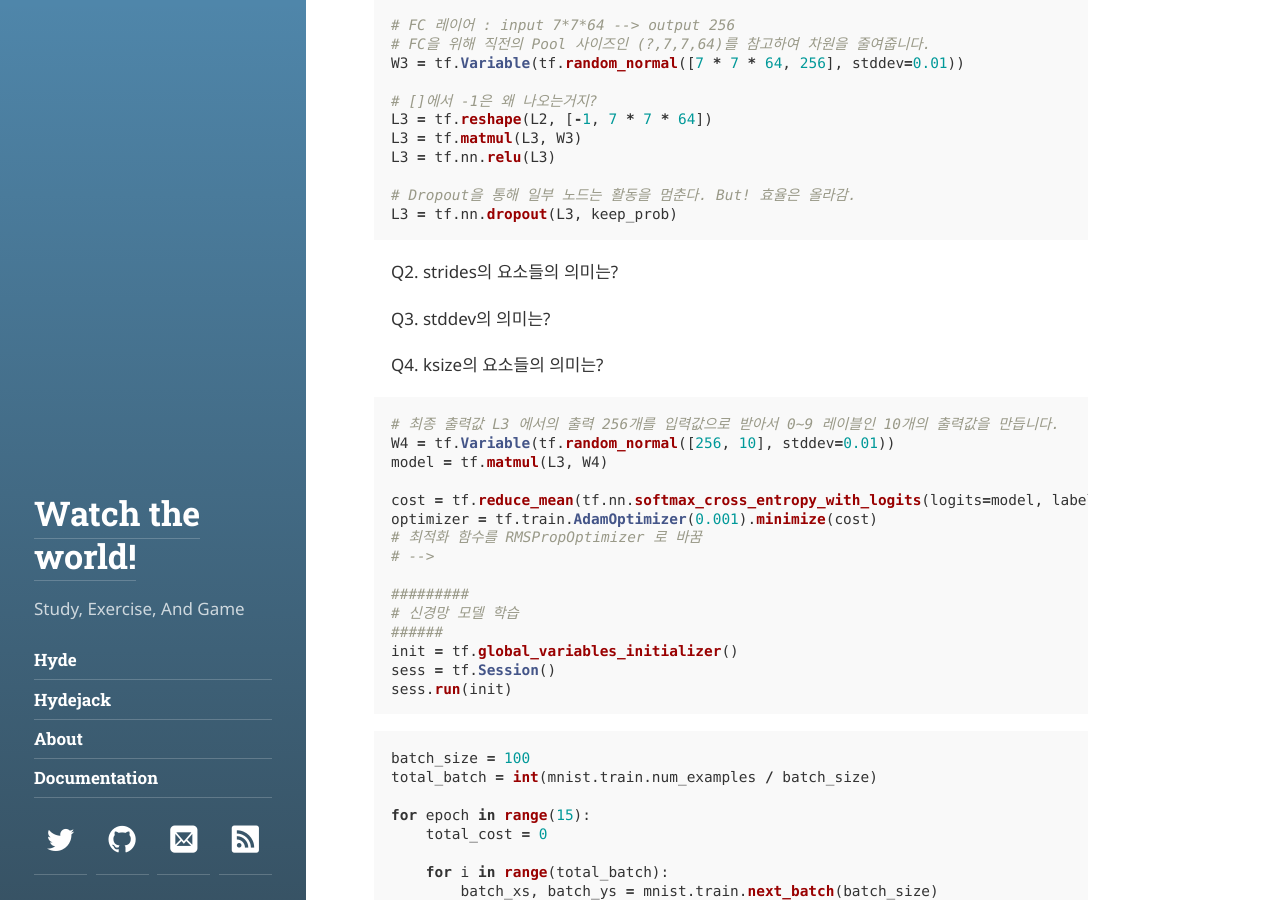
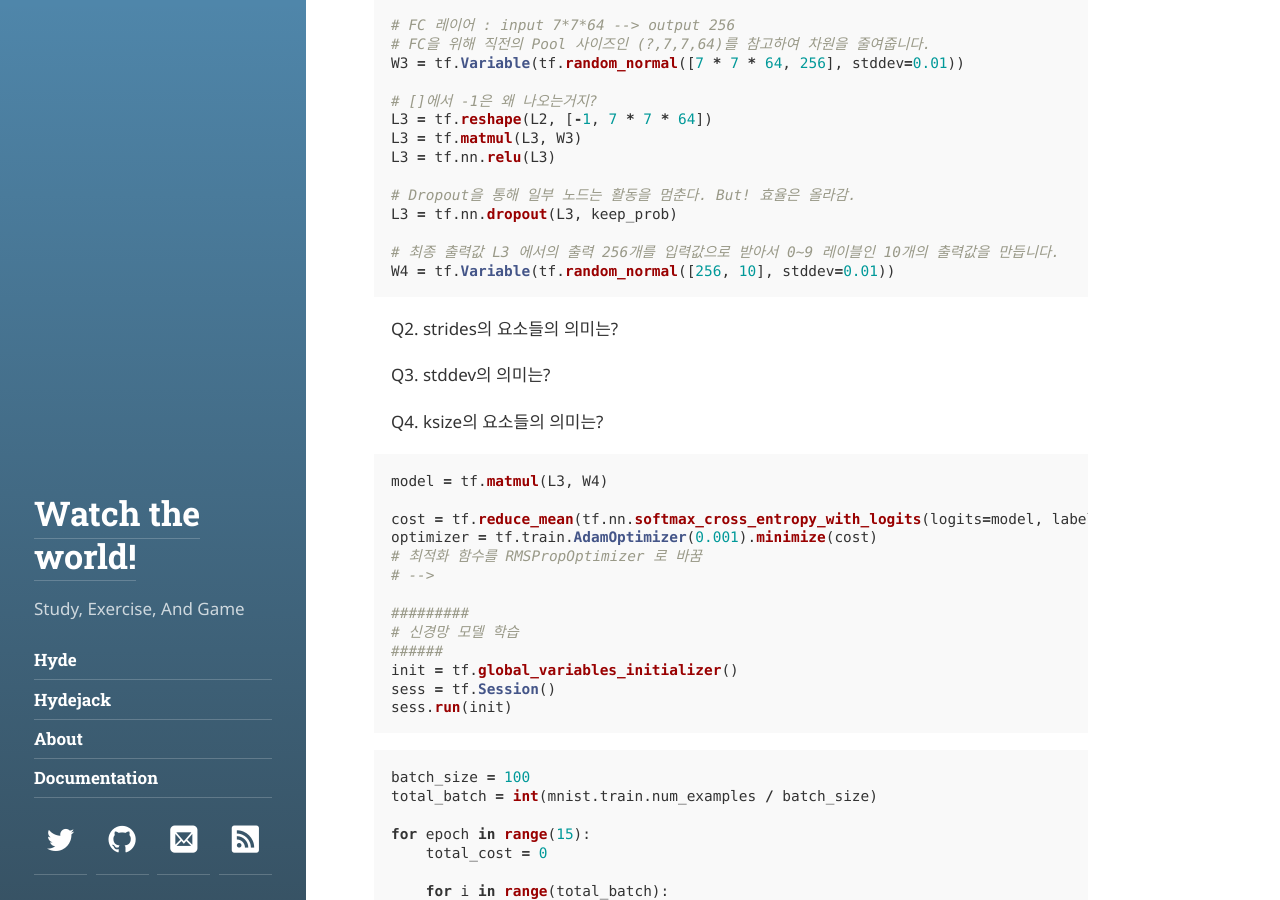
Before and after one commit to quisutdeus7/quisutdeus7.github.io, a Jekyll site: the page built from _posts/2017-09-27-Tensorflow-Example-DNN, CNN.md, in a window 1280 px wide and 900 px high, scrolled down 1149 px. Built offline with Jekyll 4.4.1, drawn with Linux system fonts in a browser that asks for light colours; some web fonts are replaced; our own code applies the rules of GitHub Pages for plain Markdown files; part of the change alters nothing that is shown.

````diff
--- a/_posts/2017-09-27-Tensorflow-Example-DNN, CNN.md
+++ b/_posts/2017-09-27-Tensorflow-Example-DNN, CNN.md
@@ -51,6 +51,9 @@ L3 = tf.nn.relu(L3)
 
 # Dropout을 통해 일부 노드는 활동을 멈춘다. But! 효율은 올라감.
 L3 = tf.nn.dropout(L3, keep_prob)
+
+# 최종 출력값 L3 에서의 출력 256개를 입력값으로 받아서 0~9 레이블인 10개의 출력값을 만듭니다.
+W4 = tf.Variable(tf.random_normal([256, 10], stddev=0.01))
 ```
 Q2. strides의 요소들의 의미는?
 
@@ -59,8 +62,6 @@ Q3. stddev의 의미는?
 Q4. ksize의 요소들의 의미는?
 
 ```python
-# 최종 출력값 L3 에서의 출력 256개를 입력값으로 받아서 0~9 레이블인 10개의 출력값을 만듭니다.
-W4 = tf.Variable(tf.random_normal([256, 10], stddev=0.01))
 model = tf.matmul(L3, W4)
 
 cost = tf.reduce_mean(tf.nn.softmax_cross_entropy_with_logits(logits=model, labels=Y))
````
